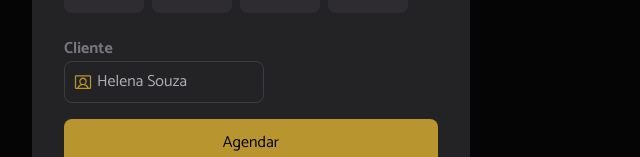
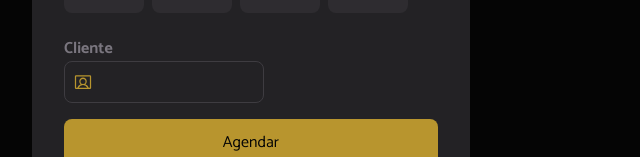
Before and after one commit to Alessandra-Nastassja/hairday, a React (Vite) app: page / in a window 1280 px wide. Shown: the part 505-662 px from the top of the page, without its empty margins (0-640 px from the left). Built offline with nearby package versions, Linux system fonts and the light colour scheme.

Commit message:
feat: tipando as funções

```diff
--- a/src/components/Sidebar/components/button-time.tsx
+++ b/src/components/Sidebar/components/button-time.tsx
@@ -25,21 +25,26 @@ interface ButtonProps extends VariantProps<typeof buttonVariants> {
   children?: React.ReactNode;
   value?: string;
   disabled?: boolean;
+  isSelected?: boolean;
   style?: React.CSSProperties;
 }
 
 export default function ButtonTime({
   as = 'button',
-  variant,
+  variant = 'default',
   className,
   children,
   value,
+  isSelected = false,
   disabled = false,
   ...props}: ButtonProps) {
+
+    const finalVariant = isSelected ? "selected" : disabled ? "disabled" : "default";
+
   return React.createElement(
     as,
     {
-      className: buttonVariants({ variant, className }),
+      className: buttonVariants({ variant: finalVariant, className }),
       ...props
     },
     children,
--- a/src/components/Sidebar/components/input-date.tsx
+++ b/src/components/Sidebar/components/input-date.tsx
@@ -1,10 +1,15 @@
 import { CalendarBlankIcon, CaretDownIcon } from "@phosphor-icons/react";
 
-export default function InputDate() {
+export interface InputDateProps {
+  value?: string;
+  onChange?: (value: string) => void;
+}
+
+export default function InputDate({value, onChange}: InputDateProps) {
   return (
     <div className="flex items-center border border-gray-500 gap-1 p-2 rounded-lg w-max">
       <CalendarBlankIcon color="#B8952E" size={20} />
-      <input className="text-gray-100" type="date" />
+      <input className="text-gray-100" type="date" value={value || ""} onChange={(e) => onChange?.(e.target.value)} />
       <CaretDownIcon color="#98959D" size={20} />
     </div>
   )
--- a/src/components/Sidebar/components/input-text.tsx
+++ b/src/components/Sidebar/components/input-text.tsx
@@ -1,10 +1,19 @@
 import { UserRectangleIcon } from "@phosphor-icons/react";
 
-export default function InputText() {
+export interface InputTextProps {
+  value?: string;
+  onChange?: (value: string) => void;
+  placeholder?: string;
+}
+
+export default function InputText({ value, onChange, placeholder }: InputTextProps) {
   return (
     <div className="flex items-center border border-gray-500 gap-1 p-2 rounded-lg w-max">
       <UserRectangleIcon color="#B8952E" size={20} />
-      <input className="text-gray-200" type="text" value="Helena Souza" />
+      <input className="text-gray-200" type="text"
+      value={value || ""}
+      onChange={(e) => onChange?.(e.target.value)}
+      placeholder={placeholder} />
     </div>
   )
 }
--- /dev/null
+++ b/src/types/index.ts
@@ -0,0 +1,15 @@
+export interface Schedule {
+  id: string | number
+  date: string    // YYYY-MM-DD
+  time: string    // HH:mm
+  clientName: string
+}
+
+export interface SidebarProps {
+  onAddSchedule: (schedule: Schedule) => void
+}
+
+export interface HorarioPeriodo {
+  periodo: 'Manhã' | 'Tarde' | 'Noite'
+  horarios: string[]
+}
```
